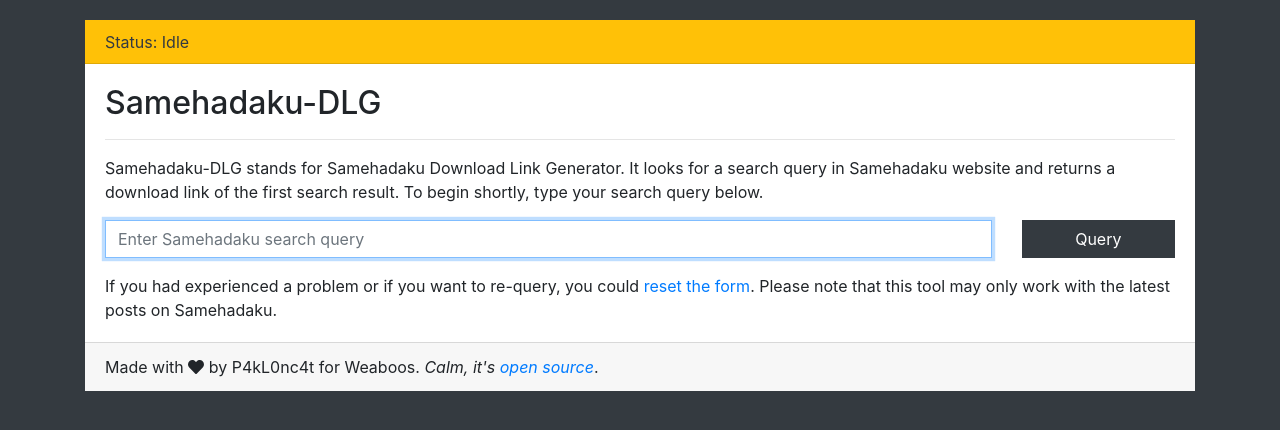
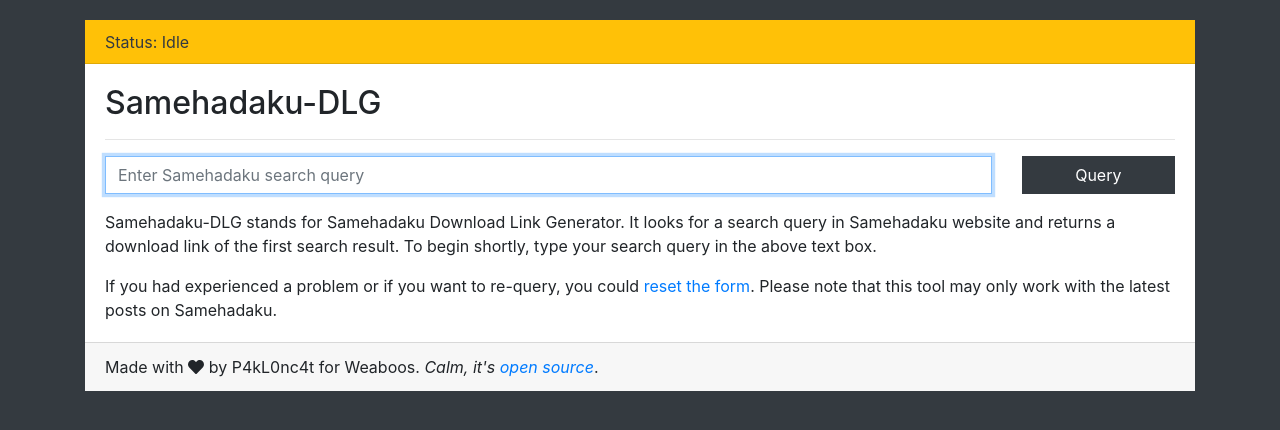
Before and after one commit to 84KaliPleXon3/Samehadaku-DLG, a Flask app: page / in a window 1280 px wide. Shown: the top 430 px of the page. Run offline with Flask 2, Linux system fonts and the light colour scheme; some libraries are stand-ins or nearby versions.

Commit message:
Changed layout

```diff
--- a/templates/index.html
+++ b/templates/index.html
@@ -32,9 +32,6 @@
 				Samehadaku-DLG
 			</h2>
 			<hr>
-			<p class="card-text">
-				Samehadaku-DLG stands for Samehadaku Download Link Generator. It looks for a search query in Samehadaku website and returns a download link of the first search result. To begin shortly, type your search query below.
-			</p>
 			<p>
 				<form id="form1" onsubmit="return false;">
 					<div class="form-group row" id="search_box">
@@ -61,6 +58,9 @@
 						<h5><a target="_blank" id="vid_url"></a></h5>
 					</div>
 				</form>
+			</p>
+			<p class="card-text">
+				Samehadaku-DLG stands for Samehadaku Download Link Generator. It looks for a search query in Samehadaku website and returns a download link of the first search result. To begin shortly, type your search query in the above text box.
 			</p>
 			<p class="card-text">
 				If you had experienced a problem or if you want to re-query, you could <a href onclick="resetForm();return false;" id="btnReset">reset the form</a>. Please note that this tool may only work with the latest posts on Samehadaku.
```
